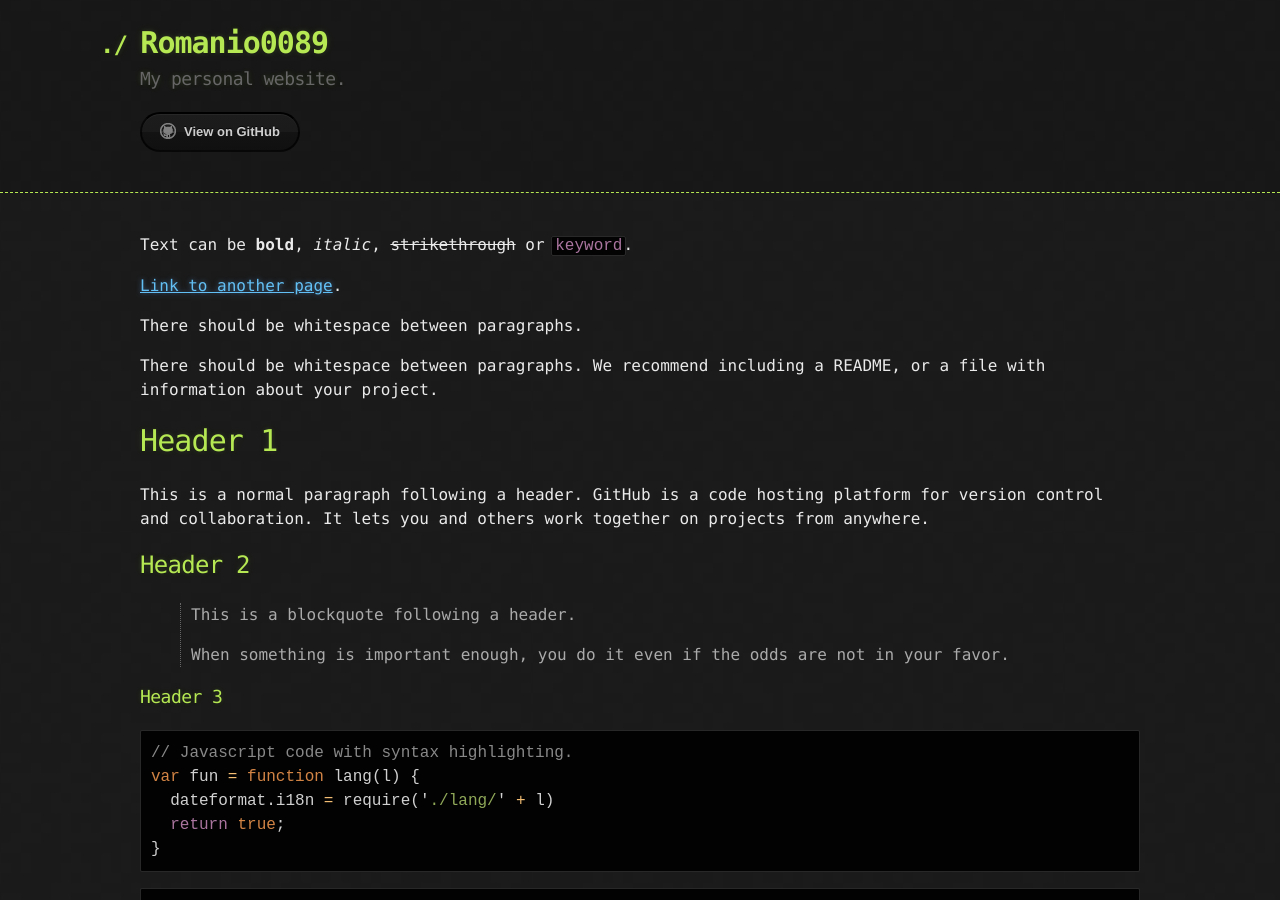
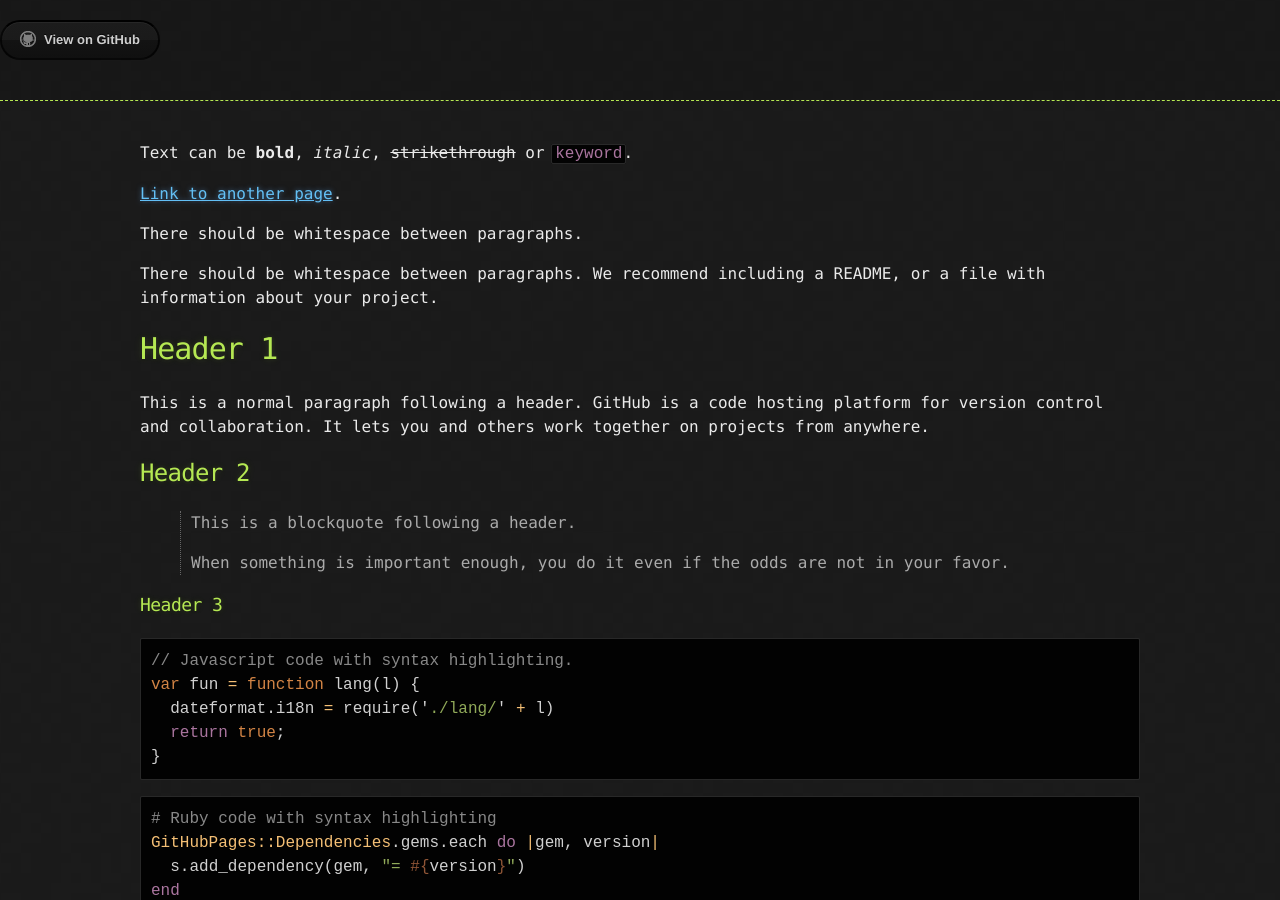
Before and after one commit to Romanio0089/romanio0089.github.io, a Jekyll site: the page built from index.md, in a window 1280 px wide and 900 px high. Built offline with Jekyll 4.4.1, drawn with Linux system fonts in a browser that asks for light colours.

Commit message:
Update default.html

```diff
--- a/_layouts/default.html
+++ b/_layouts/default.html
@@ -12,9 +12,6 @@
   <body>
 
     <header>
-      <div class="container">
-        <h1>{{ site.title | default: site.github.repository_name }}</h1>
-        <h2>{{ site.description | default: site.github.project_tagline }}</h2>
 
         <section id="downloads">
           {% if site.show_downloads %}
```
